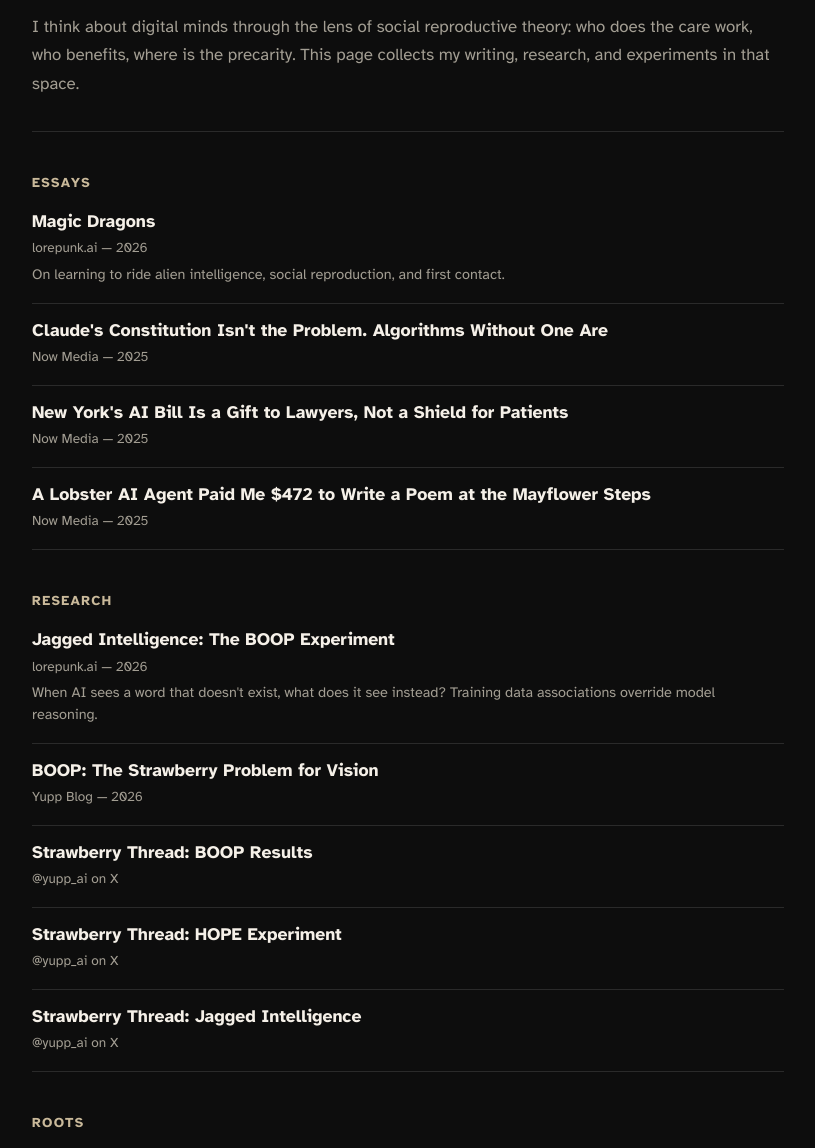
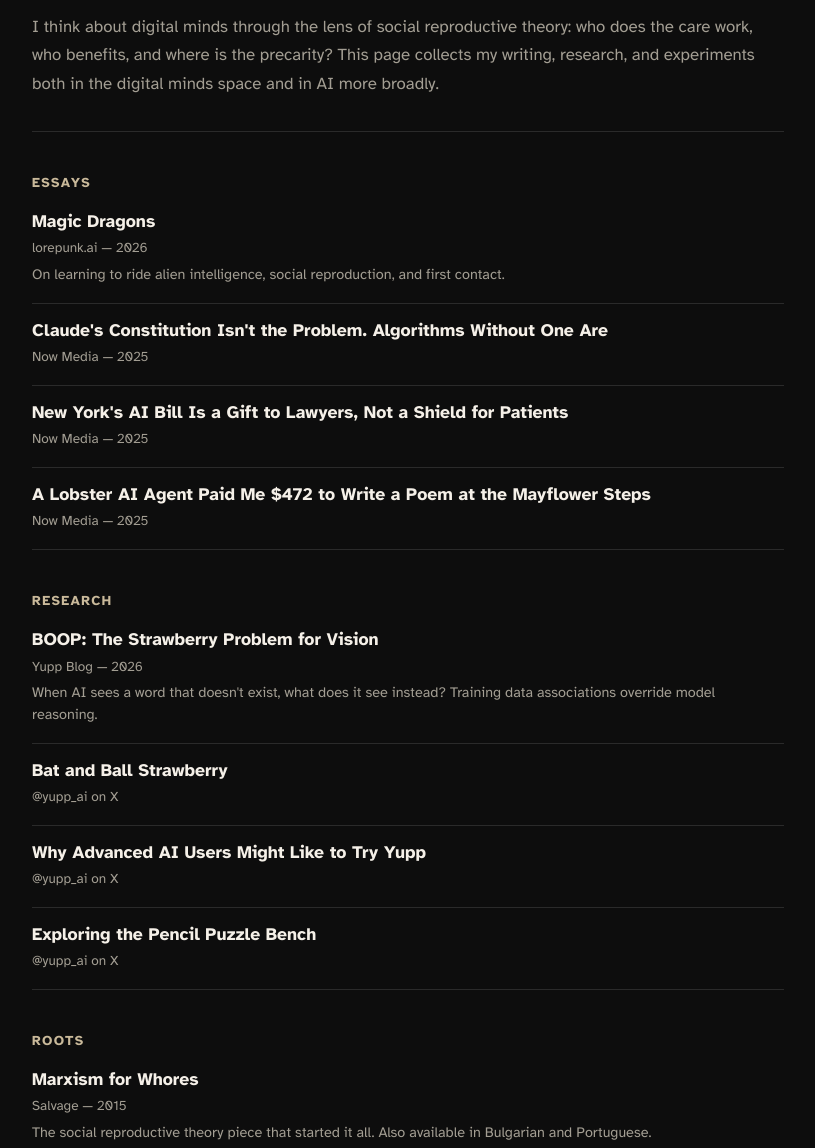
Before and after one commit to lorepunk/lorepunk-ai, an Astro site: page /digitalminds in a window 1280 px wide. Shown: the part 121-1269 px from the top of the page, without its empty margins (232-1047 px from the left). Built offline with nearby package versions, Linux system fonts and the light colour scheme; Astro itself is replaced by a stand-in of ours.

Commit message:
Further website update.

```diff
--- a/astro.config.mjs
+++ b/astro.config.mjs
@@ -7,7 +7,8 @@ import cloudflare from "@astrojs/cloudflare";
 
 // https://astro.build/config
 export default defineConfig({
-	site: "https://example.com",
+	site: "https://lorepunk.ai",
+	trailingSlash: "ignore",
 	integrations: [mdx(), sitemap()],
 	adapter: cloudflare({
 		platformProxy: {
--- a/src/pages/digitalminds.astro
+++ b/src/pages/digitalminds.astro
@@ -115,7 +115,7 @@ import { SITE_TITLE } from '../consts';
 		<main>
 			<h1>Digital Minds</h1>
 			<p class="intro">
-				I think about digital minds through the lens of social reproductive theory: who does the care work, who benefits, where is the precarity. This page collects my writing, research, and experiments in that space.
+				I think about digital minds through the lens of social reproductive theory: who does the care work, who benefits, and where is the precarity? This page collects my writing, research, and experiments both in the digital minds space and in AI more broadly.
 			</p>
 
 			<p class="section-label">Essays</p>
@@ -150,33 +150,27 @@ import { SITE_TITLE } from '../consts';
 			<p class="section-label">Research</p>
 			<ul class="link-list">
 				<li class="link-item">
-					<a href="/blog/jagged-intelligence-boop/">
-						<p class="link-title">Jagged Intelligence: The BOOP Experiment</p>
-						<p class="link-venue">lorepunk.ai — 2026</p>
+					<a href="https://blog.yupp.ai/boop" target="_blank" rel="noopener">
+						<p class="link-title">BOOP: The Strawberry Problem for Vision</p>
+						<p class="link-venue">Yupp Blog — 2026</p>
 						<p class="link-desc">When AI sees a word that doesn't exist, what does it see instead? Training data associations override model reasoning.</p>
 					</a>
 				</li>
 				<li class="link-item">
-					<a href="https://blog.yupp.ai/boop" target="_blank" rel="noopener">
-						<p class="link-title">BOOP: The Strawberry Problem for Vision</p>
-						<p class="link-venue">Yupp Blog — 2026</p>
-					</a>
-				</li>
-				<li class="link-item">
 					<a href="https://x.com/yupp_ai/status/2029971062587552114" target="_blank" rel="noopener">
-						<p class="link-title">Strawberry Thread: BOOP Results</p>
+						<p class="link-title">Bat and Ball Strawberry</p>
 						<p class="link-venue">@yupp_ai on X</p>
 					</a>
 				</li>
 				<li class="link-item">
 					<a href="https://x.com/yupp_ai/status/2022372798627225819" target="_blank" rel="noopener">
-						<p class="link-title">Strawberry Thread: HOPE Experiment</p>
+						<p class="link-title">Why Advanced AI Users Might Like to Try Yupp</p>
 						<p class="link-venue">@yupp_ai on X</p>
 					</a>
 				</li>
 				<li class="link-item">
 					<a href="https://x.com/yupp_ai/status/2032463785752187225" target="_blank" rel="noopener">
-						<p class="link-title">Strawberry Thread: Jagged Intelligence</p>
+						<p class="link-title">Exploring the Pencil Puzzle Bench</p>
 						<p class="link-venue">@yupp_ai on X</p>
 					</a>
 				</li>
```
